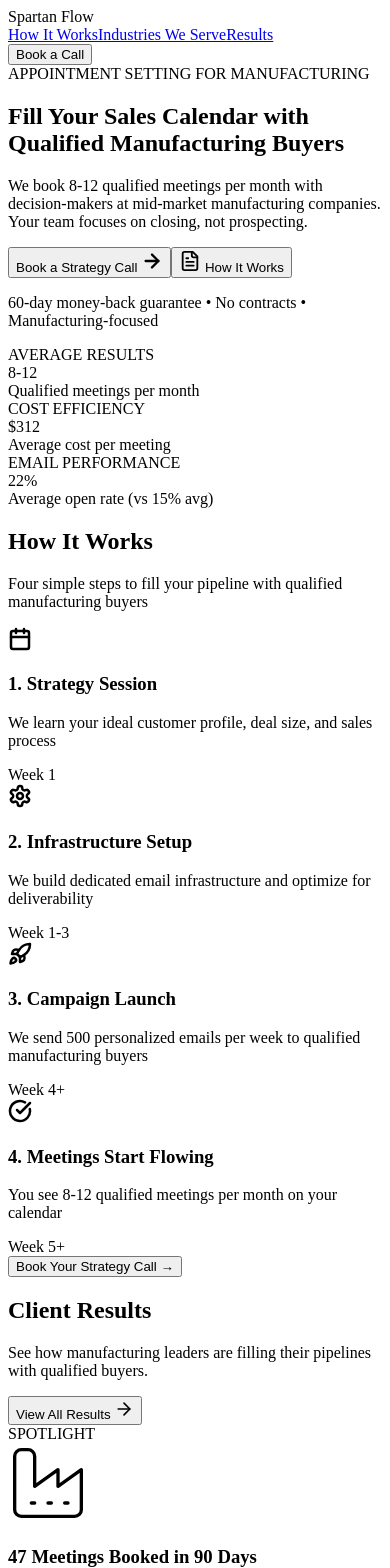
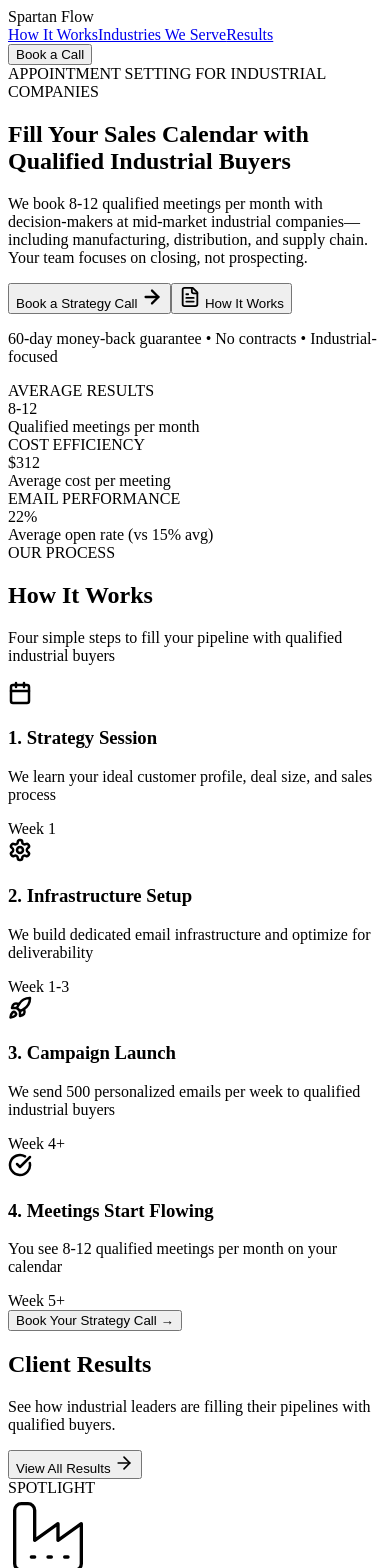
Before and after one commit to Humanfryo/automation-website, a React (Vite) app in the folder client/: page / in a window 390 px wide. Shown: the top 1568 px of the page. Built offline with nearby package versions, Linux system fonts and the light colour scheme; a web font is replaced by a local one.

Commit message:
feat: pivot to industrial appointment setting (manufacturing, distribution, supply chain)

```diff
--- a/client/src/App.tsx
+++ b/client/src/App.tsx
@@ -46,7 +46,7 @@ const App = () => {
                   <span className="absolute bottom-1 left-0 w-full h-1 bg-yellow origin-left transform scale-x-50"></span>
                 </h2>
                 <p className="text-[#A0A0A0] text-xl max-w-xl">
-                  See how manufacturing leaders are filling their pipelines with qualified buyers.
+                  See how industrial leaders are filling their pipelines with qualified buyers.
                 </p>
               </div>
               <button className="text-yellow text-base font-bold uppercase tracking-wide flex items-center gap-2 hover:gap-3 transition-all">
--- a/client/src/components/Footer.tsx
+++ b/client/src/components/Footer.tsx
@@ -13,7 +13,7 @@ const Footer = () => {
               <span className="text-white font-bold text-xl tracking-tight">Spartan Flow</span>
             </div>
             <p className="text-white font-bold text-sm mb-6 leading-relaxed">
-              Appointment Setting for Manufacturing Companies
+              Appointment Setting for Industrial Companies
             </p>
             <div className="flex gap-4">
               <a href="#" className="text-[#A0A0A0] hover:text-yellow transition-colors"><Linkedin size={20} /></a>
@@ -61,6 +61,8 @@ const Footer = () => {
               <li><a href="#" className="text-[#A0A0A0] hover:text-yellow text-sm transition-colors">Precision Parts</a></li>
               <li><a href="#" className="text-[#A0A0A0] hover:text-yellow text-sm transition-colors">Chemical Manufacturing</a></li>
               <li><a href="#" className="text-[#A0A0A0] hover:text-yellow text-sm transition-colors">Packaging & Distribution</a></li>
+              <li><a href="#" className="text-[#A0A0A0] hover:text-yellow text-sm transition-colors">Automotive Parts</a></li>
+              <li><a href="#" className="text-[#A0A0A0] hover:text-yellow text-sm transition-colors">Supply Chain</a></li>
             </ul>
           </div>
         </div>
@@ -81,7 +83,7 @@ const Footer = () => {
 
         <div className="mt-8 text-center max-w-3xl mx-auto">
           <p className="text-[#444] text-xs leading-relaxed">
-            SpartanFlow specializes in appointment setting for mid-market manufacturing companies ($10M-$100M revenue). We generate 8-12 qualified meetings per month so your sales team can focus on closing deals.
+            SpartanFlow specializes in appointment setting for mid-market industrial companies ($10M-$100M revenue)—manufacturing, distribution, and supply chain. We generate 8-12 qualified meetings per month so your sales team can focus on closing deals.
           </p>
         </div>
       </div>
--- a/client/src/components/Hero.tsx
+++ b/client/src/components/Hero.tsx
@@ -21,7 +21,7 @@ const Hero = () => {
         >
           <div className="w-2 h-2 rounded-full bg-yellow shadow-[0_0_10px_#FFB800]"></div>
           <span className="text-sm uppercase tracking-[0.2em] text-gray-lightest font-bold">
-            APPOINTMENT SETTING FOR MANUFACTURING
+            APPOINTMENT SETTING FOR INDUSTRIAL COMPANIES
           </span>
         </motion.div>
 
@@ -33,7 +33,7 @@ const Hero = () => {
           className="text-5xl md:text-[80px] font-bold text-white leading-[1.05] tracking-tight max-w-[1200px] mb-8"
         >
           Fill Your Sales Calendar with <br />
-          <span className="text-white">Qualified Manufacturing Buyers</span>
+          <span className="text-white">Qualified Industrial Buyers</span>
         </motion.h1>
 
         {/* Subheadline */}
@@ -43,7 +43,7 @@ const Hero = () => {
           transition={{ delay: 0.2 }}
           className="text-lg md:text-xl text-off-white max-w-[800px] font-normal leading-relaxed mb-16"
         >
-          We book 8-12 qualified meetings per month with decision-makers at mid-market manufacturing companies. Your team focuses on closing, not prospecting.
+          We book 8-12 qualified meetings per month with decision-makers at mid-market industrial companies—including manufacturing, distribution, and supply chain. Your team focuses on closing, not prospecting.
         </motion.p>
 
         {/* CTA Buttons */}
@@ -63,7 +63,7 @@ const Hero = () => {
             </button>
           </div>
           <p className="text-gray-medium text-sm">
-            60-day money-back guarantee • No contracts • Manufacturing-focused
+            60-day money-back guarantee • No contracts • Industrial-focused
           </p>
         </motion.div>
 
--- a/client/src/components/HowItWorks.tsx
+++ b/client/src/components/HowItWorks.tsx
@@ -18,7 +18,7 @@ const steps = [
     {
         icon: Rocket,
         title: "3. Campaign Launch",
-        description: "We send 500 personalized emails per week to qualified manufacturing buyers",
+        description: "We send 500 personalized emails per week to qualified industrial buyers",
         timeline: "Week 4+"
     },
     {
@@ -34,9 +34,10 @@ const HowItWorks = () => {
         <section id="how-it-works" className="py-24 bg-black relative border-t border-gray-dark">
             <div className="container mx-auto px-4">
                 <div className="mb-16 text-center">
+                    <span className="text-[13px] text-yellow uppercase tracking-[0.1em] font-bold mb-4 block">OUR PROCESS</span>
                     <h2 className="text-4xl md:text-5xl font-bold text-white mb-6">How It Works</h2>
                     <p className="text-[#A0A0A0] text-xl max-w-2xl mx-auto">
-                        Four simple steps to fill your pipeline with qualified manufacturing buyers
+                        Four simple steps to fill your pipeline with qualified industrial buyers
                     </p>
                 </div>
 
--- a/client/src/components/IntegrationGrid.tsx
+++ b/client/src/components/IntegrationGrid.tsx
@@ -26,7 +26,7 @@ const IntegrationGrid = () => {
                     </p>
                 </div>
 
-                <div className="grid grid-cols-2 md:grid-cols-3 lg:grid-cols-6 gap-8 max-w-[1200px] mx-auto">
+                <div className="grid grid-cols-2 md:grid-cols-3 lg:grid-cols-3 gap-8 max-w-[800px] mx-auto">
                     {integrations.map((tool, index) => (
                         <motion.div
                             key={index}
--- a/client/src/components/MetricCard.tsx
+++ b/client/src/components/MetricCard.tsx
@@ -10,7 +10,7 @@ interface MetricCardProps {
 const MetricCard: React.FC<MetricCardProps> = ({ label, value, description }) => {
     return (
         <motion.div
-            className="bg-rich-black border border-gray-dark p-10 relative group cursor-default rounded"
+            className="bg-[#151515] border border-gray-dark p-10 relative group cursor-default rounded"
             whileHover={{
                 y: -8,
                 boxShadow: "0 4px 20px rgba(255, 184, 0, 0.15)",
```
